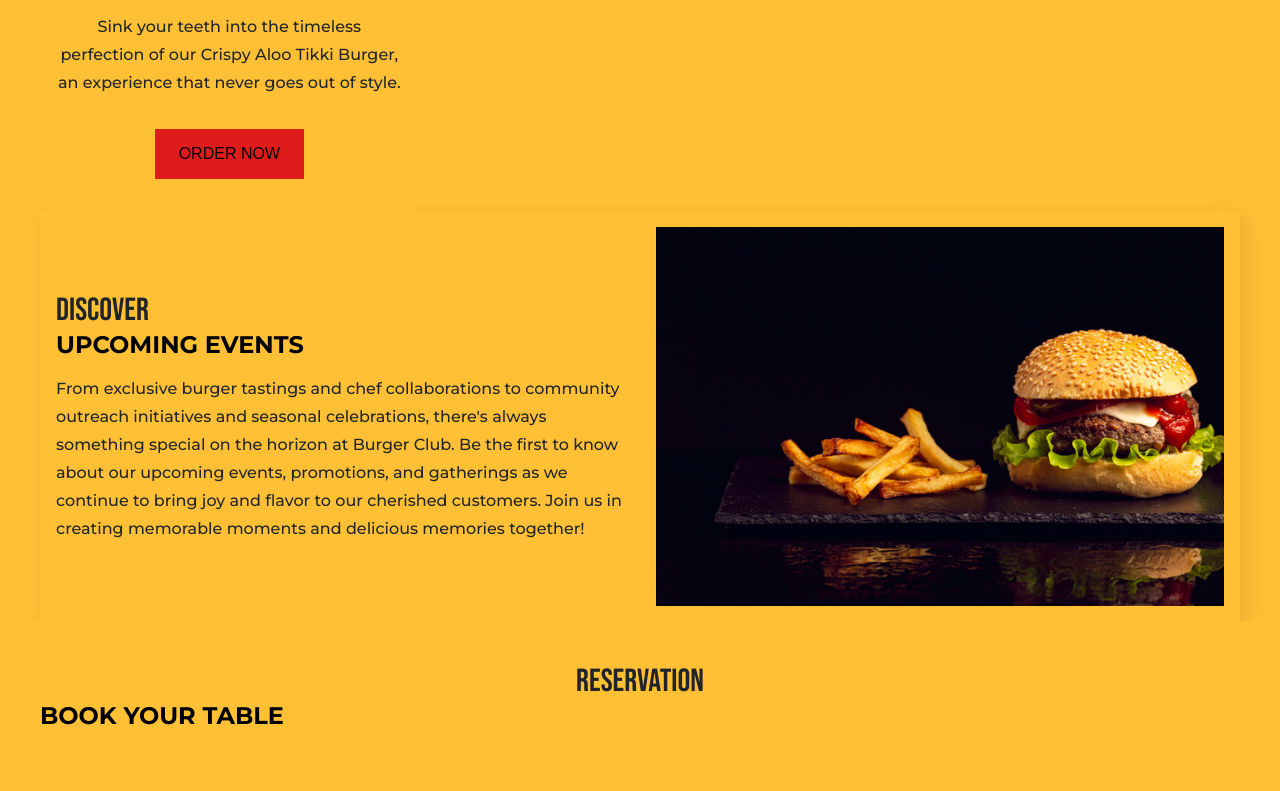
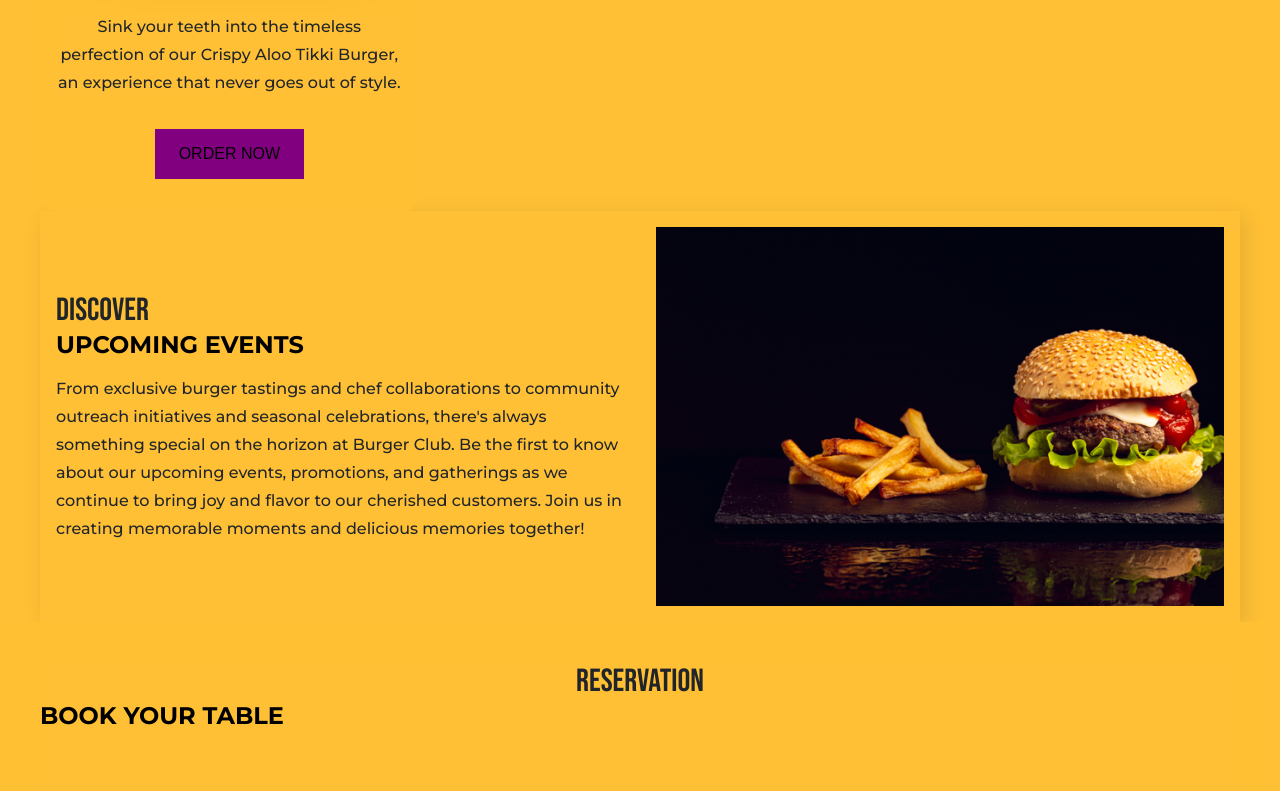
Before and after one commit to ChiragMiglani73/Restaurant-Website, a plain HTML site: page index.html in a window 1280 px wide. Shown: the part 1541-2332 px from the top of the page. Drawn offline with nearby package versions, Linux system fonts and the light colour scheme.

Commit message:
Update style.css

```diff
--- a/style.css
+++ b/style.css
@@ -3,7 +3,7 @@
 :root {
     --primary-color: purple;
     --secondary-color: #ffc135;
-    --tertiary-color: #df1c1c;
+    --tertiary-color: purple;
     --text-dark: #212529;
     --green: #16ad1b;
     --max-width: 1200px;
```
